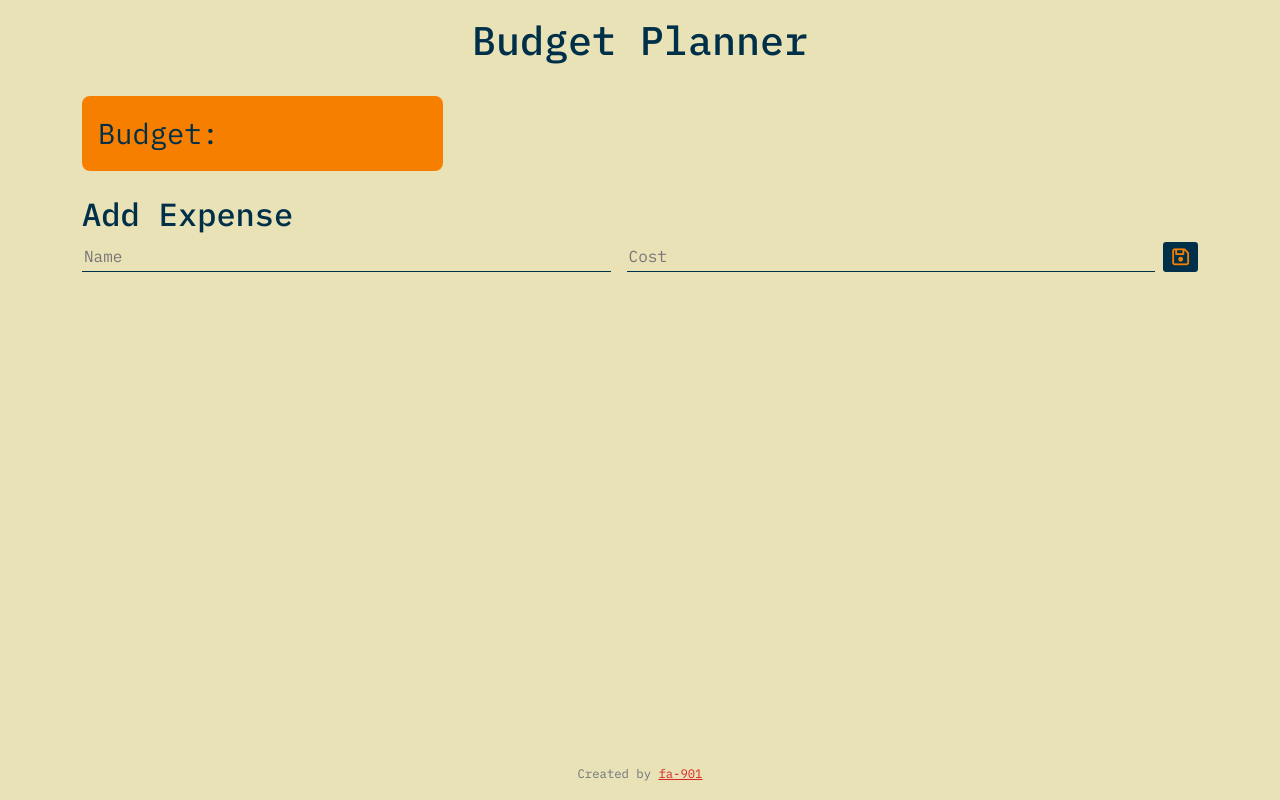
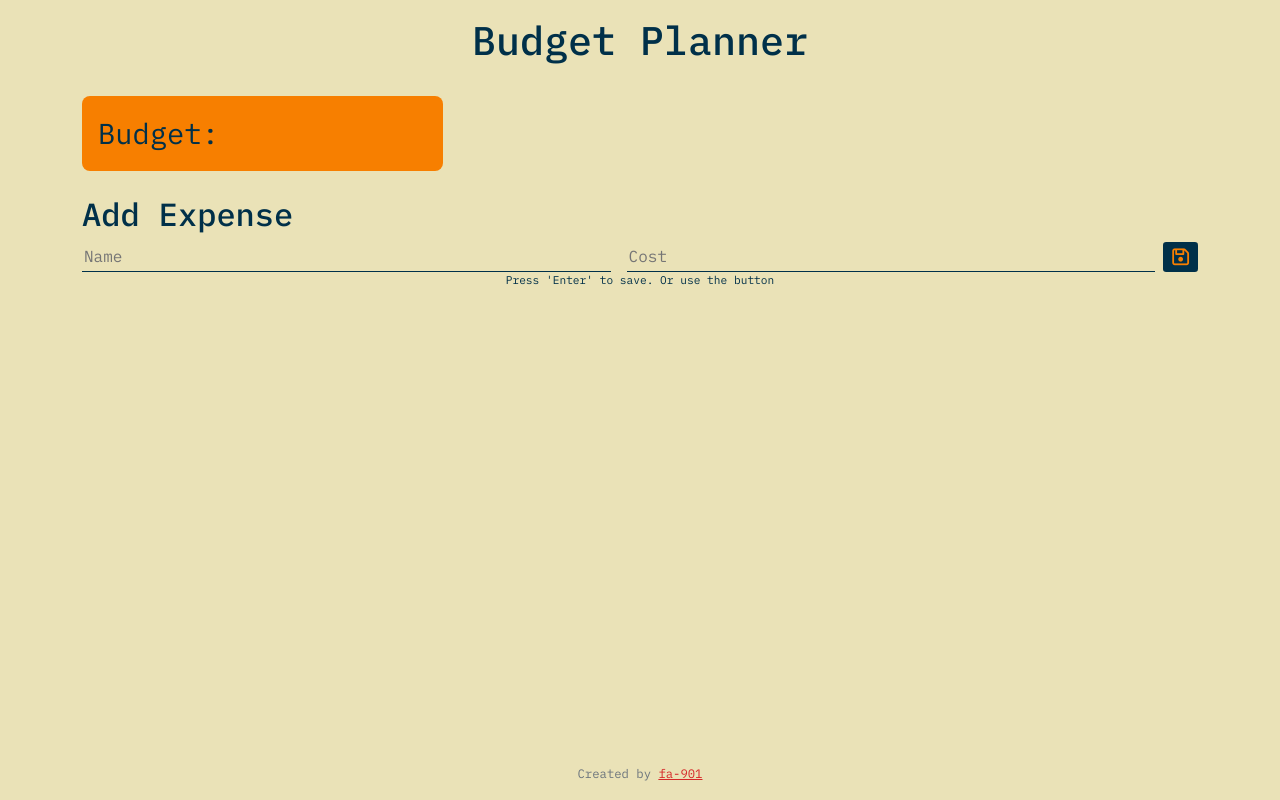
Before and after one commit to fa-901/budget-tracker, a React (Create React App) app: page / in a window 1280 px wide. Built offline with nearby package versions, Linux system fonts and the light colour scheme.

Commit message:
update favicon, style, and expenseform

```diff
--- a/src/components/ExpenseForm.js
+++ b/src/components/ExpenseForm.js
@@ -1,4 +1,9 @@
 export default function ExpenseForm(props) {
+
+    function saveFn() {
+
+    }
+
     return (
         <div className='mb-4'>
             <h2 className=''>
@@ -11,10 +16,11 @@ export default function ExpenseForm(props) {
                 <div className='flex-fill mx-2'>
                     <input className='txt-input' placeholder='Cost' type="text" />
                 </div>
-                <button className=''>
+                <button className='' onClick={saveFn}>
                     <i className="far fa-save"></i>
                 </button>
             </div>
+            <div className="text-center hint">Press 'Enter' to save. Or use the button</div>
         </div>
     )
 }
--- a/src/styles/styles.scss
+++ b/src/styles/styles.scss
@@ -50,6 +50,10 @@ body {
     border-bottom: $prussian-blue 1px solid;
 }
 
+.hint {
+    font-size: 0.7rem;
+}
+
 button {
     display: inline-block;
     background-color: $prussian-blue;
```
Also changed, not shown: 1 other file (tests, documents, lock files or other folders).
